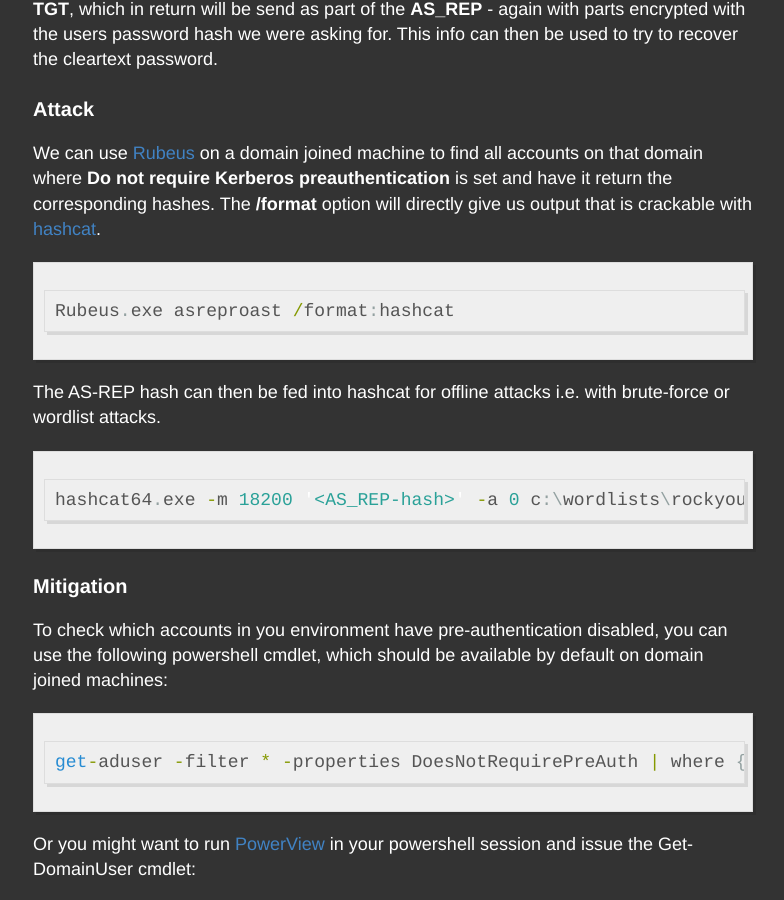
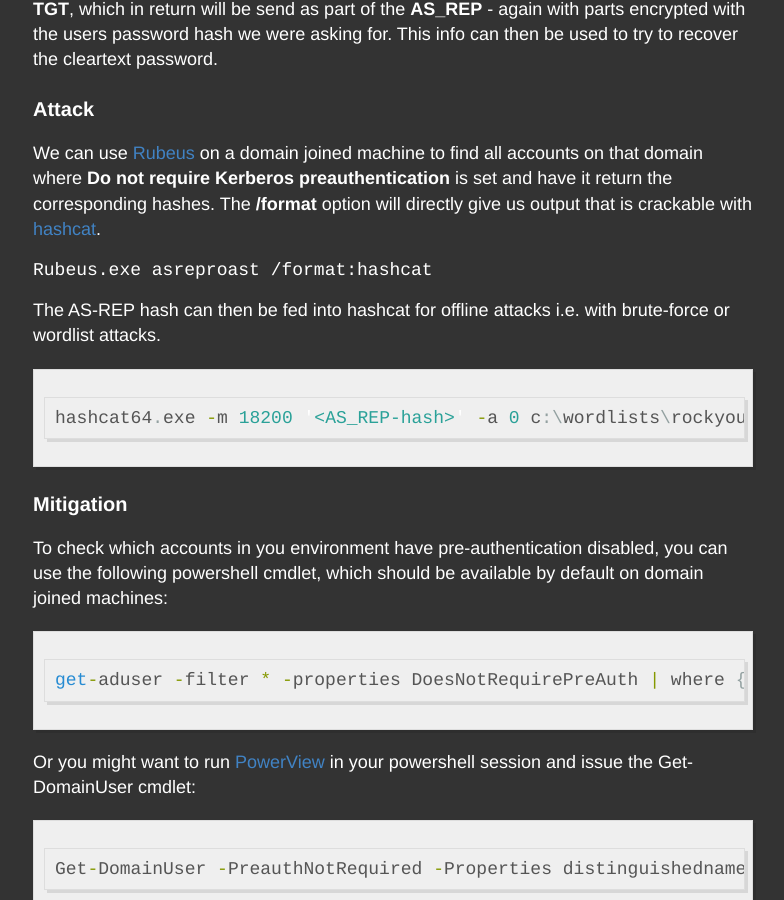
Before and after one commit to LuemmelSec/LuemmelSec.github.io, a Jekyll site: the page built from _posts/2020-12-11-Kerberoasting-VS-AS-REP-Roasting.md, in a window 1280 px wide and 900 px high, scrolled down 2795 px. Shown: the whole window, without its empty margins (247-1031 px from the left). Built offline with Jekyll 4.4.1, drawn with Linux system fonts in a browser that asks for light colours.

Commit message:
Update 2020-12-11-Kerberoasting-VS-AS-REP-Roasting.md

````diff
--- a/_posts/2020-12-11-Kerberoasting-VS-AS-REP-Roasting.md
+++ b/_posts/2020-12-11-Kerberoasting-VS-AS-REP-Roasting.md
@@ -57,9 +57,7 @@
 
 We can use [Rubeus](https://github.com/GhostPack/Rubeus) on a domain joined machine to find all accounts on that domain where **Do not require Kerberos preauthentication** is set and have it return the corresponding hashes. The **/format** option will directly give us output that is crackable with [hashcat](https://github.com/hashcat/hashcat).
 
-```javascript
-Rubeus.exe asreproast /format:hashcat
-```
+```Rubeus.exe asreproast /format:hashcat```
 
 The AS-REP hash can then be fed into hashcat for offline attacks i.e. with brute-force or wordlist attacks.
 
````
